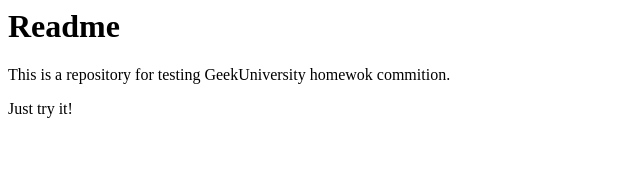
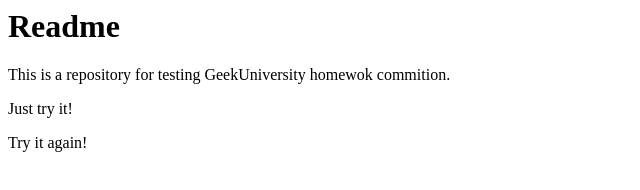
Before and after one commit to gaochenping/testGeekCommit, a plain HTML site: page index.html in a window 1280 px wide. Shown: the full height of the page, 0-640 px from the left. Drawn offline with Linux system fonts and the light colour scheme.

Commit message:
try it again!

```diff
--- a/index.html
+++ b/index.html
@@ -6,5 +6,6 @@
 	<h1>Readme</h1>
 	<p>This is a repository for testing GeekUniversity homewok commition.</p>
 	<p>Just try it! </p>
+	<p>Try it again! </p>
 </body>
 </html>
```
